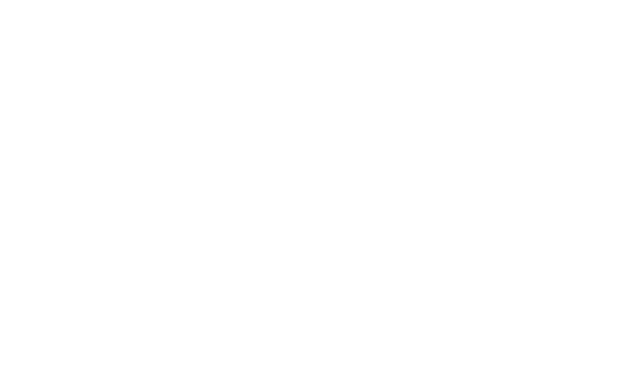
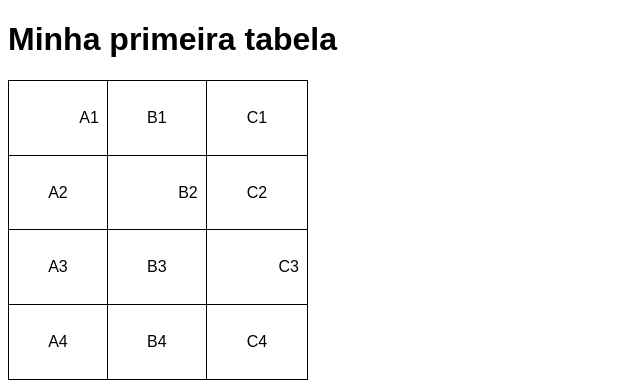
Before and after one commit to IsraelMarroque/html-css, a plain HTML site: page aulas/ex023 - tabelas/tabela001.html in a window 1280 px wide. Shown: the whole page, without its empty margins (0-640 px from the left). Drawn offline with Linux system fonts and the light colour scheme.

Commit message:
Criei tabela 001

```diff
--- a/aulas/ex023 - tabelas/tabela001.html
+++ b/aulas/ex023 - tabelas/tabela001.html
@@ -5,8 +5,65 @@
         <meta http-equiv="X-UA-Compatible" content="IE=edge">
         <meta name="viewport" content="width=device-width, initial-scale=1.0">
         <title>Tabelas</title>
+
+        <style>
+            body {
+                font-family: Arial, Helvetica, sans-serif;
+            }
+
+            table {
+                width: 300px;
+                height: 300px;
+                border-collapse: collapse;
+            }
+
+            td {
+                border: 1px solid black;
+                padding: 8px;
+                text-align: center; /* Alinhamento horizontal */
+                vertical-align: middle;
+            }
+
+            .numero {
+                text-align: right;
+
+            }
+
+        </style>
+
     </head>
     <body>
+        <h1>Minha primeira tabela</h1>
+            <!--
+                HIERARQUIA DE TABELAS (simples)
+                TABLES = tabelas
+                    TABLES ROWS = linhas de tabela
+                        TABLE HEADER = cabeçalho de tabela
+                        TABLE DATA = dado de tabela
+
+            -->
+        <table>
+            <tr> <!-- Primeira linha -->
+                <td class="numero">A1</td>
+                <td>B1</td>
+                <td>C1</td>
+            </tr>
+            <tr> <!-- Segunda linha -->
+                <td>A2</td>
+                <td class="numero">B2</td>
+                <td>C2</td>
+            </tr>
+            <tr> <!-- Terceira linha -->
+                <td>A3</td>
+                <td>B3</td>
+                <td class="numero">C3</td>
+            </tr>
+            <tr> <!-- Quarta linha -->
+                <td>A4</td>
+                <td>B4</td>
+                <td>C4</td>
+            </tr>
+        </table>
 
     </body>
 </html>
```
